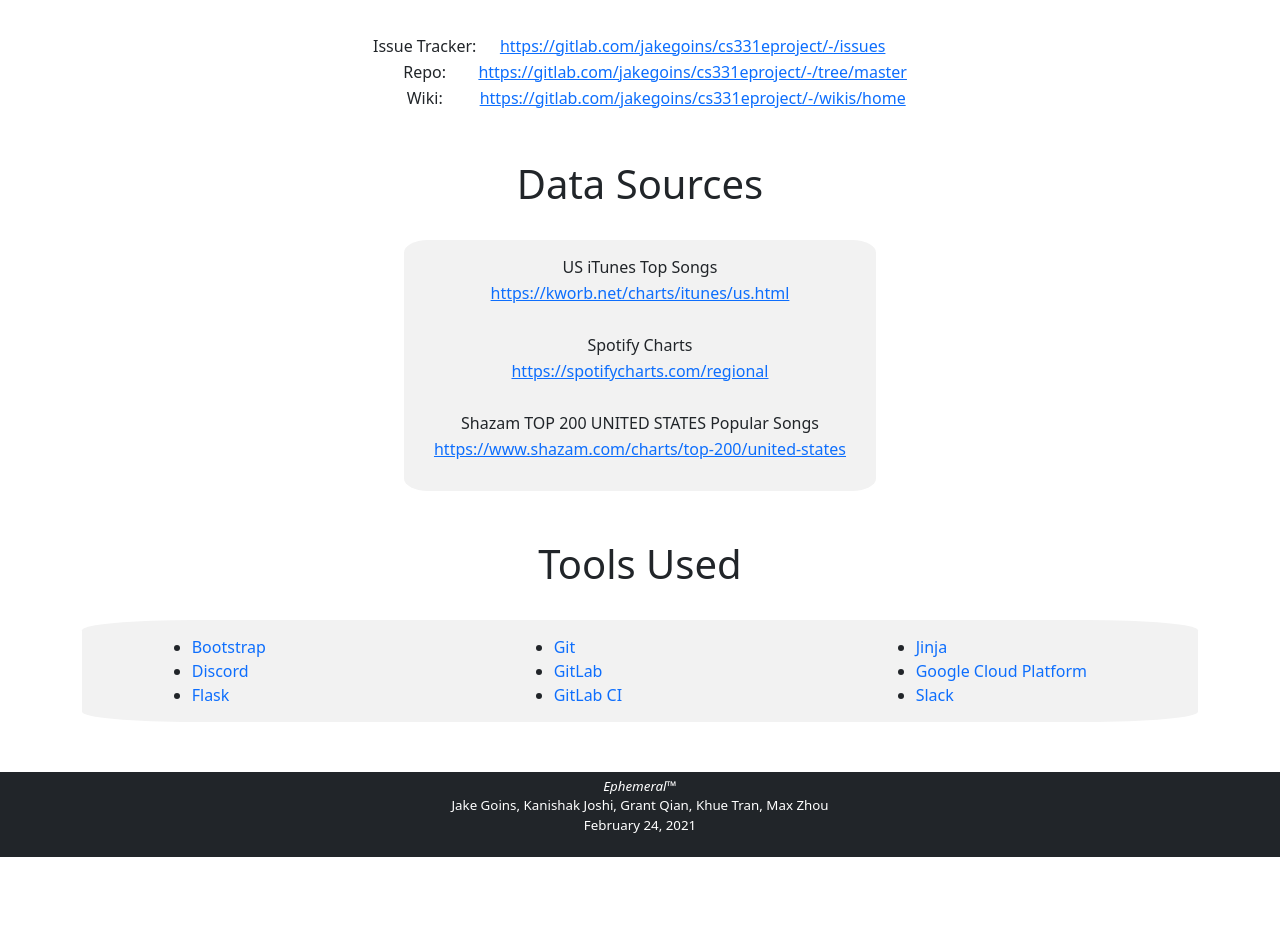
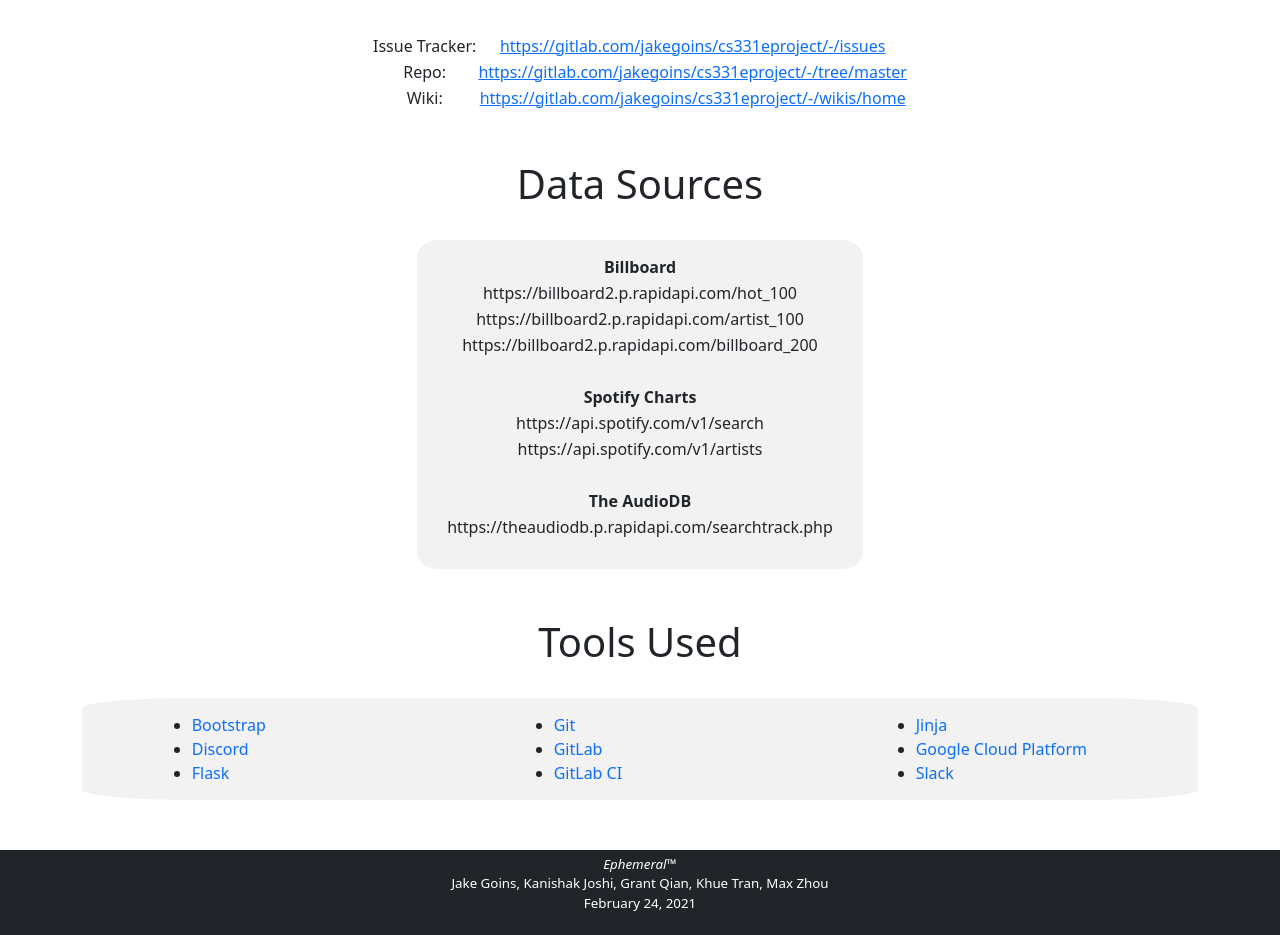
Before and after one commit to gqian75/Ephemeral, a Flask app: page /about/ in a window 1280 px wide. Shown: the part 2578-3513 px from the top of the page. Before the commit the page ends 3435 px from the top, so only its background shows below. Run offline with Flask 2, Linux system fonts and the light colour scheme; parts of the project's set-up code (start-up, migrations or seed data) failed here and were passed over; some libraries are stand-ins or nearby versions.

Commit message:
Images to artists and songs, data sources fixed in about

```diff
--- a/frontend/templates/about.html
+++ b/frontend/templates/about.html
@@ -195,25 +195,28 @@
 
 <br><h1 class="about_title">Data Sources</h1><br>
 <table id="sources" class="center-text center-table">
+    <th id="itunes">Billboard</th>
     <tr>
-        <td id="itunes">US iTunes Top Songs</td>
+        <td>https://billboard2.p.rapidapi.com/hot_100</td>
     </tr>
     <tr>
-        <td><a href="https://kworb.net/charts/itunes/us.html" target="_blank" rel="noopener noreferrer">https://kworb.net/charts/itunes/us.html</a></td>
+        <td>https://billboard2.p.rapidapi.com/artist_100</td>
+    </tr>
+    <tr>
+        <td>https://billboard2.p.rapidapi.com/billboard_200</td>
     </tr>
     <tr><td><br></td></tr>
+    <th>Spotify Charts</th>
     <tr>
-        <td>Spotify Charts</td>
+        <td>https://api.spotify.com/v1/search</td>
     </tr>
     <tr>
-        <td><a href="https://spotifycharts.com/regional" target="_blank" rel="noopener noreferrer">https://spotifycharts.com/regional</a></td>
+        <td>https://api.spotify.com/v1/artists</td>
     </tr>
     <tr><td><br></td></tr>
+    <th>The AudioDB</th>
     <tr>
-        <td>Shazam TOP 200 UNITED STATES Popular Songs</td>
-    </tr>
-    <tr>
-        <td id="shazam"><a href="https://www.shazam.com/charts/top-200/united-states" target="_blank" rel="noopener noreferrer">https://www.shazam.com/charts/top-200/united-states</a></td>
+        <td id="shazam">https://theaudiodb.p.rapidapi.com/searchtrack.php</td>
     </tr>
 </table>
 
--- a/frontend/templates/artist.html
+++ b/frontend/templates/artist.html
@@ -38,6 +38,9 @@
             <h2>{{artist.artist_name}}</h2><br>
             <table class="center-table greyed">
                 <tr>
+                    <td colspan="2" class="static_item" ><img src="{{artist.image_url}}" alt="song.png" class="center-table"></td>
+                </tr>
+                <tr>
                     <td class="static_item">Genre(s): </td>
                     <td class="static_item">{{artist.artist_genre}}</td>
                 </tr>
--- a/frontend/templates/song.html
+++ b/frontend/templates/song.html
@@ -38,6 +38,9 @@
             <h2>{{song.song_name}}</h2><br>
             <table class="center-table greyed">
                 <tr>
+                    <td colspan="2" class="static_item"><img src="{{song.image_url}}" alt="song.png" class="center-table"></td>
+                </tr>
+                <tr>
                     <td class="static_item">Artist: </td>
                     <td class="static_item point" onclick="window.location.href='/artists/{{ id(song.artist) }}';">{{song.artist}}</td>
                 </tr>
```
